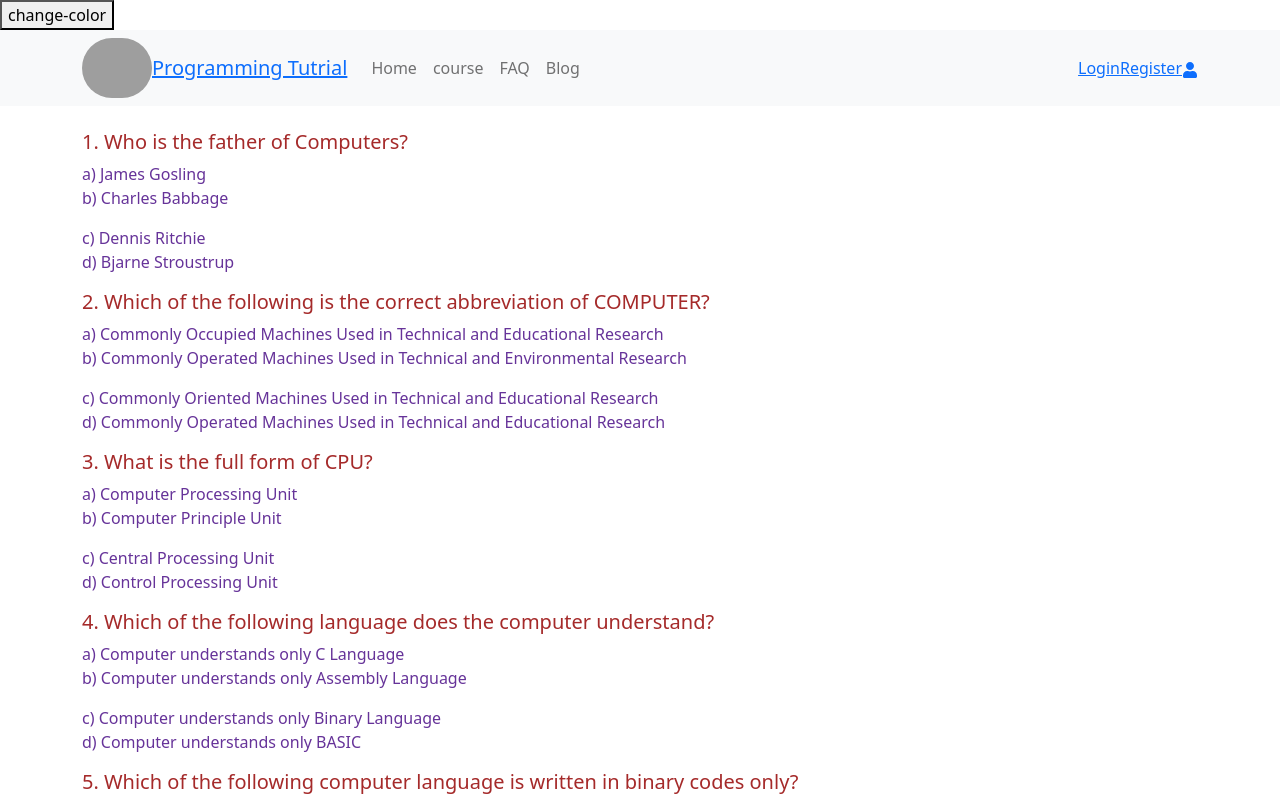
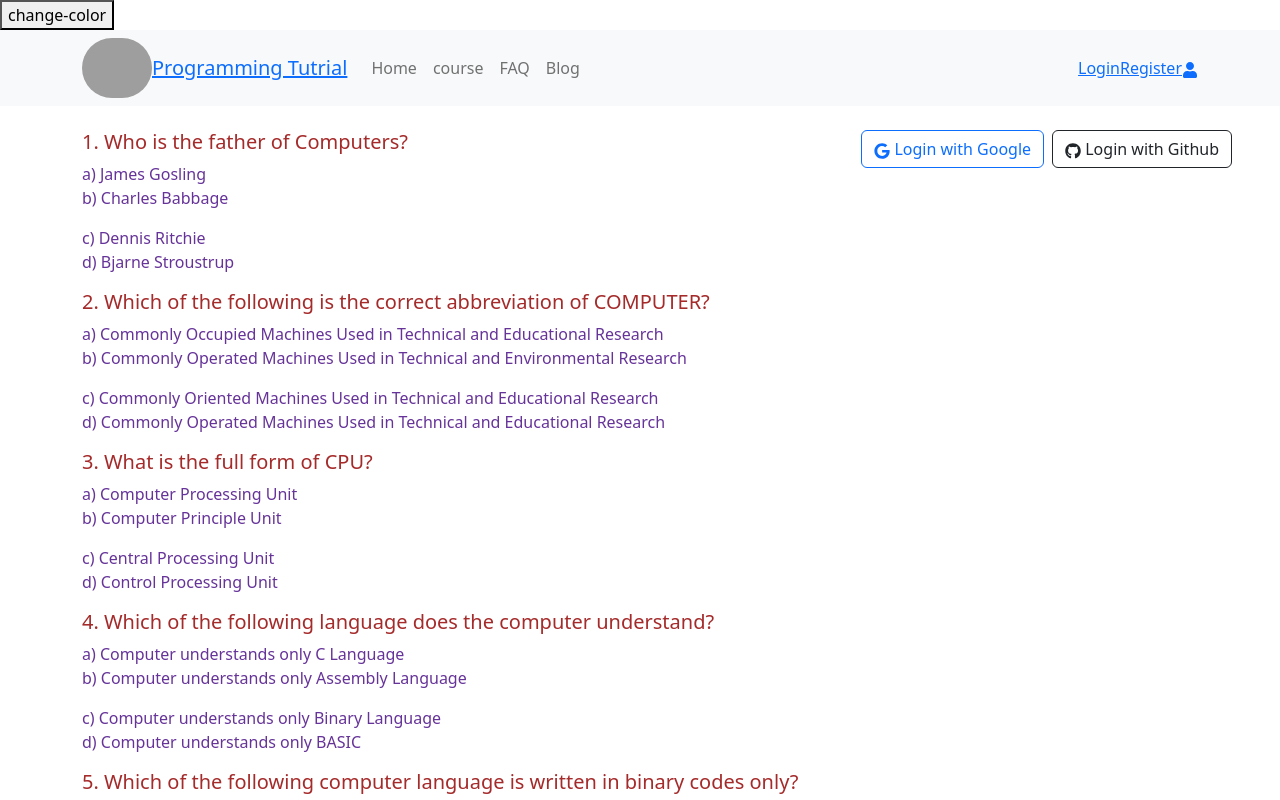
Before and after one commit to gulamkibria775/programming_tutrial, a React (Create React App) app: page /faq in a window 1280 px wide. Shown: the top 800 px of the page. Built offline with nearby package versions, Linux system fonts and the light colour scheme; no server answers; grey boxes are pictures that could not be loaded.

Commit message:
google login create

```diff
--- a/src/Pages/Home/Home/home.css
+++ b/src/Pages/Home/Home/home.css
@@ -1,5 +1,5 @@
 .home{
-    border: 1px solid black;
+
     display: grid;
     grid-template-columns: repeat(3,1fr);
     grid-gap: 5px;
@@ -13,6 +13,6 @@
 .slider{
 
 width: 120%;
-border: 1px solid red;
+
 
 }
--- a/src/Pages/Shared/RightSideNav/RightSideNav.js
+++ b/src/Pages/Shared/RightSideNav/RightSideNav.js
@@ -1,9 +1,9 @@
 import React, { useContext } from 'react';
 import Button from 'react-bootstrap/Button';
-import ButtonGroup from 'react-bootstrap/ButtonGroup';
+// import ButtonGroup from 'react-bootstrap/ButtonGroup';
 import { FaGoogle, FaGithub, FaFacebook, FaTwitter, FaWhatsapp, FaTwitch } from "react-icons/fa";
-import ListGroup from 'react-bootstrap/ListGroup';
-import BrandCarousel from '../BrandCarousel/BrandCarousel';
+// import ListGroup from 'react-bootstrap/ListGroup';
+// import BrandCarousel from '../BrandCarousel/BrandCarousel';
 import { AuthContext } from '../../../contexts/AuthProvider/AuthProvider';
 import { GoogleAuthProvider } from 'firebase/auth';
 
@@ -23,12 +23,12 @@ const RightSideNav = () => {
     }
 
     return (
-        <div>
-            <ButtonGroup vertical>
-                <Button onClick={handleGoogleSignIn} className='mb-2' variant="outline-primary"> <FaGoogle></FaGoogle> Login with Google</Button>
+        <div className='float-end'>
+            <div className='me-5 mb-3'>
+                <Button onClick={handleGoogleSignIn} className="me-2"  variant="outline-primary"> <FaGoogle></FaGoogle> Login with Google</Button>
                 <Button variant="outline-dark"> <FaGithub></FaGithub> Login with Github</Button>
-            </ButtonGroup>
-            <div className='mt-4'>
+            </div>
+            {/* <div className='mt-4'>
                 <h5>Find us on</h5>
                 <ListGroup>
                     <ListGroup.Item className='mb-2'><FaFacebook /> Facebook</ListGroup.Item>
@@ -37,10 +37,10 @@ const RightSideNav = () => {
                     <ListGroup.Item className='mb-2'><FaTwitch /> Twitch</ListGroup.Item>
                     <ListGroup.Item className='mb-2'>Vestibulum at eros</ListGroup.Item>
                 </ListGroup>
-            </div>
-            <div>
+            </div> */}
+            {/* <div>
                 <BrandCarousel></BrandCarousel>
-            </div>
+            </div> */}
         </div>
     );
 };
--- a/src/layout/Main.js
+++ b/src/layout/Main.js
@@ -10,7 +10,11 @@ const Main = () => {
     return (
         <div>
             <Header></Header>
+
+            <RightSideNav></RightSideNav>
+
             <Container>
+
                 {/* <Row>
                     <Col lg="2" className='d-none d-lg-block'>
                         <LeftSideNav></LeftSideNav>
@@ -18,6 +22,7 @@ const Main = () => {
                     <Col lg="10">
                         <Outlet></Outlet>
                     </Col>
+
 
                 {/* </Row> */}
             </Container>
```
